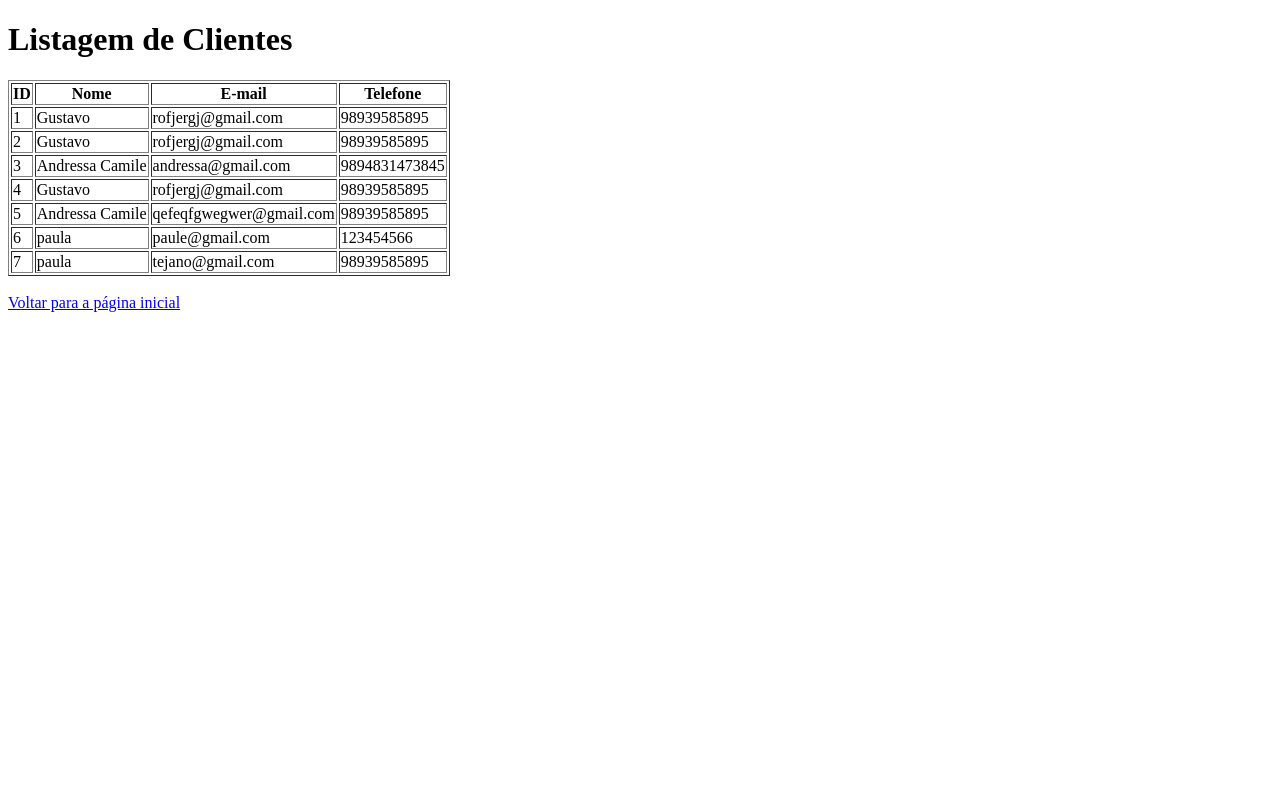
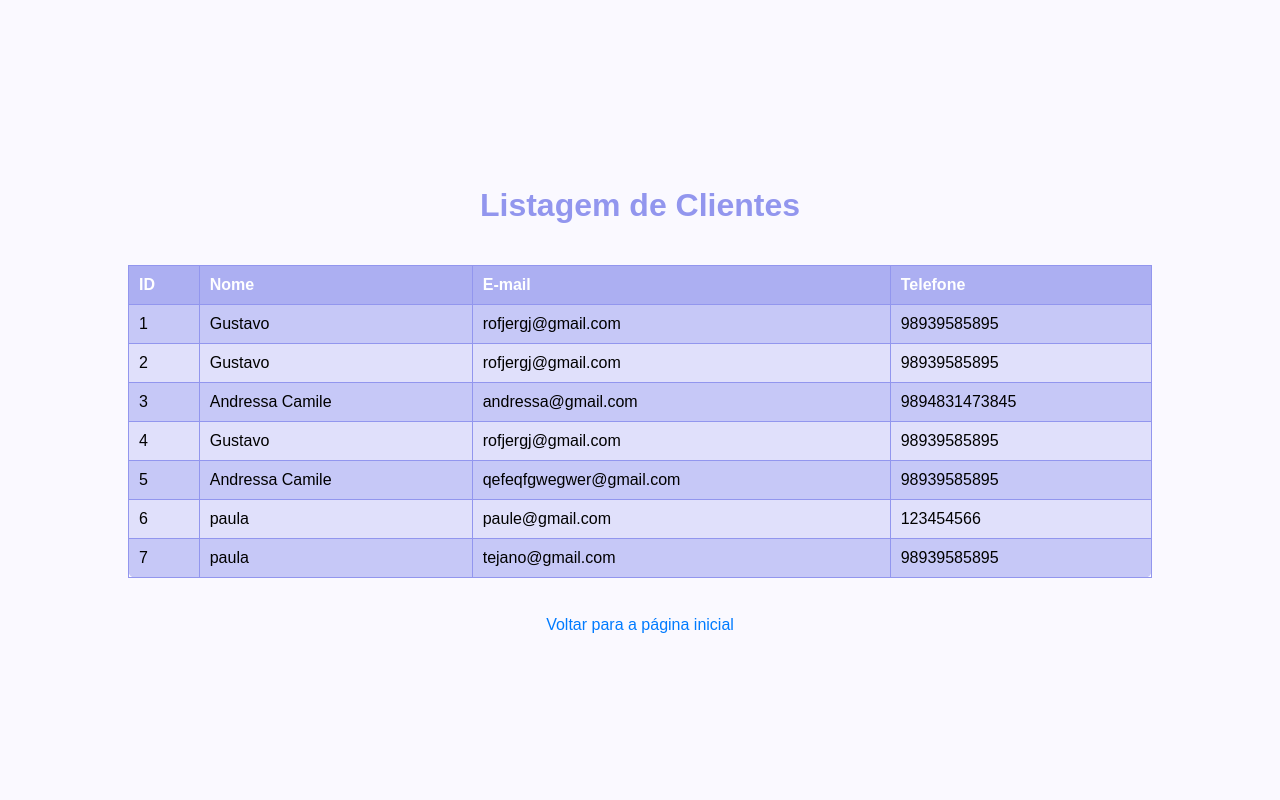
Before and after one commit to andressacamile/sqlite_cad, a Flask app: page /clientes in a window 1280 px wide. Run offline with Flask 3, Linux system fonts and the light colour scheme; data comes from the database, SQL or seed files in the repository; both versions use the stored data as it was after the commit.

Commit message:
Produto final

```diff
--- a/app.py
+++ b/app.py
@@ -98,7 +98,7 @@ def cadastrar_cliente():
             print(f"Erro durante o cadastro: {e}")
         finally:
             conn.close()
-    return redirect(url_for('listar_clientes'))
+    return render_template('cadastro.html')
 
 if __name__ == '__main__':
     app.run(debug=True)
--- /dev/null
+++ b/static/clientes.css
@@ -0,0 +1,44 @@
+body {
+    font-family: Arial, sans-serif;
+    background-color: #faf9ff;
+    margin: 0;
+    padding: 0;
+    display: flex;
+    flex-direction: column;
+    align-items: center;
+    justify-content: center;
+    height: 100vh;
+}
+
+h1 {
+    color: #9296ee;
+}
+
+table {
+    border-collapse: collapse;
+    width: 80%;
+    margin-top: 20px;
+    background-color: #c6c8f7;
+    border-radius: 8px;
+}
+
+th, td {
+    border: 1px solid #9296ee;
+    padding: 10px;
+    text-align: left;
+}
+
+th {
+    background-color: #acaff2;
+    color: #fff;
+}
+
+tr:nth-child(even) {
+    background-color: #e0e0fb;
+}
+
+a {
+    text-decoration: none;
+    color: #007bff;
+    margin-top: 20px;
+}
--- a/templates/cadastro.html
+++ b/templates/cadastro.html
@@ -19,10 +19,10 @@
         <label for="telefone">Telefone:</label>
         <input type="text" id="telefone" name="telefone" placeholder="Telefone" required><br>
 
-        <button type="submit">Cadastrar</button>
+        <button type="submit"><b>Cadastrar</b></button>
     </form>
 
     <h2>Clientes Cadastrados</h2>
-    <a href="/clientes">Listar Clientes</a>
+    <a href="/clientes"><b>Listar Clientes</b></a>
 </body>
 </html>
--- a/templates/index.html
+++ b/templates/index.html
@@ -16,7 +16,7 @@
         <label for="email">Senha:</label>
         <input type="password" id="password" name="password" placeholder="Senha" required><br>
 
-        <button type="submit">Entrar</button>
+        <button type="submit"><b>Entrar</b></button>
     </form>
 </body>
 </html>
--- a/templates/listar_clientes.html
+++ b/templates/listar_clientes.html
@@ -4,6 +4,7 @@
     <meta charset="UTF-8">
     <meta name="viewport" content="width=device-width, initial-scale=1.0">
     <title>Listagem de Clientes</title>
+    <link rel=stylesheet type=text/css href="{{ url_for('static', filename='clientes.css') }}">
 </head>
 <body>
     <h1>Listagem de Clientes</h1>
@@ -30,6 +31,6 @@
     </table>
 
     <br>
-    <a href="/">Voltar para a página inicial</a>
+    <a href="/cadastro">Voltar para a página inicial</a>
 </body>
 </html>
```
Also changed, not shown: static/style.css (+7 -7 lines), clientes.db.
